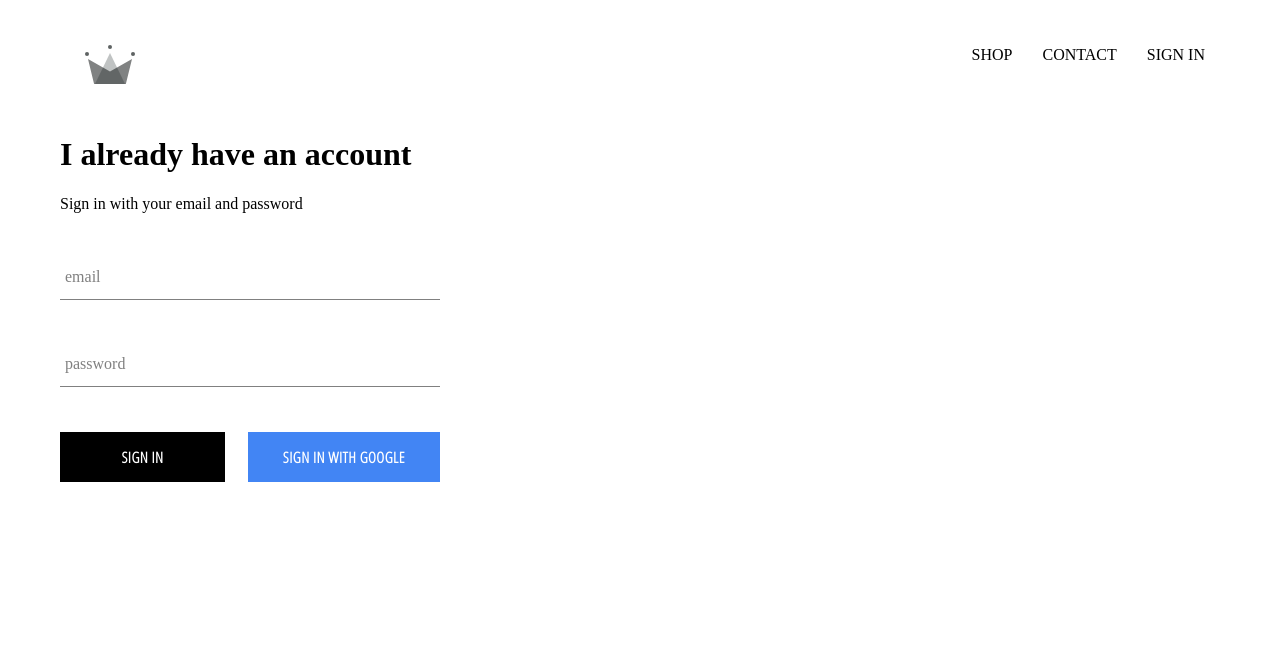
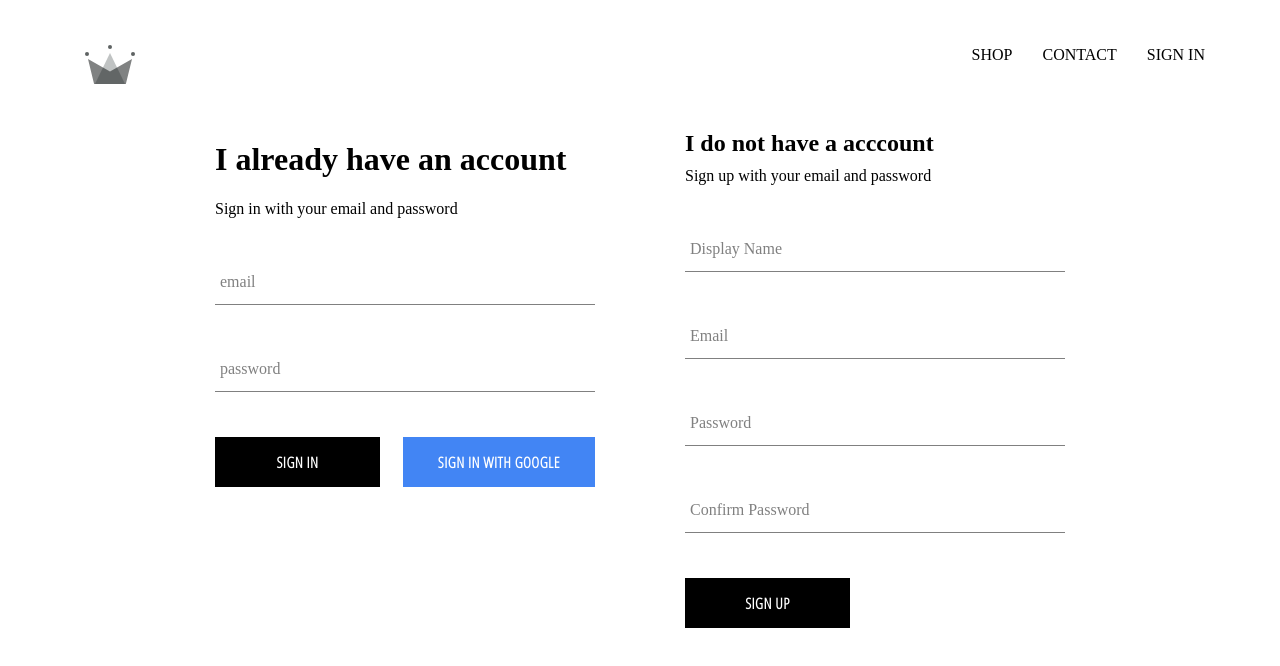
Before and after one commit to snm-jpa/crwn-clothing, a React (Create React App) app: page /signin in a window 1280 px wide. Shown: the top 666 px of the page. Built offline with nearby package versions, Linux system fonts and the light colour scheme; no server answers; a web font is replaced by a local one.

Commit message:
implemented firebase utils, included ability to store authenticated users into our firestore database

```diff
--- a/src/App.js
+++ b/src/App.js
@@ -7,7 +7,7 @@ import './App.css';
 import HomePage from './pages/homepage.component';
 import SignInAndSignUpPage from './pages/sign-in-and-sign-up/sign-in-and-sign-up.component.jsx';
 import Header from './components/header/header.component.jsx';
-import { auth } from './firebase/firebase.utils';
+import { auth, createUserProfileDocument } from './firebase/firebase.utils';
 
 
 class App extends React.Component {
@@ -25,9 +25,26 @@ class App extends React.Component {
   componentDidMount() {
     console.log('component did mount called');
     //Adds an observer for changes to the user's sign-in state.
-    this.unsubscribeFromAuth = auth.onAuthStateChanged(user => {
-      this.setState({ currentUser: user });
-      console.log(user);
+    this.unsubscribeFromAuth = auth.onAuthStateChanged(async userAuth => {
+      if (userAuth) {
+        const userRef = await createUserProfileDocument(userAuth);
+
+        //DocumentSnapshot-> get from documentReference object
+        //allows us to check if a document exists at this query using .exists prop
+        //can also get actual props on the obj by calling .data(), which returns json
+        userRef.onSnapshot(snapshot => {
+          this.setState({
+            currentUser: {
+              id: snapshot.id,
+              ...snapshot.data()
+            }
+          })
+        });
+        console.log(this.state.currentUser);
+      }
+      else {
+        this.setState({ currentUser: userAuth })    //if userAuth==null
+      }
     })
   }
 
--- /dev/null
+++ b/src/components/sign-up/sign-up.component.jsx
@@ -0,0 +1,99 @@
+import React from "react";
+
+import FormInput from "../form-input/form-input.component";
+import CustomButton from "../custom-button/custom-button.component";
+
+import { auth, createUserProfileDocument } from '../../firebase/firebase.utils';
+
+import './sign-up.styles.scss';
+
+class SignUp extends React.Component {
+    constructor() {
+        super();
+
+        this.state = {
+            displayName: '',
+            email: '',
+            password: '',
+            confirmPassword: ''
+        }
+    }
+
+    handleSubmit = async event => {
+        event.preventDefault();
+
+        const { displayName, email, password, confirmPassword } = this.state;
+
+        if (password !== confirmPassword) {
+            alert("password dont match");
+            return;
+        }
+
+        try {
+            const { user } = await auth.createUserWithEmailAndPassword(email, password);
+            await createUserProfileDocument(user, { displayName })
+
+            this.setState({
+                displayName: '',
+                email: '',
+                password: '',
+                confirmPassword: ''
+            })
+        } catch (error) {
+            console.log(error);
+        }
+    }
+
+
+    handleChange = event => {
+        const { name, value } = event.target;
+        this.setState({ [name]: value });
+    }
+
+    render() {
+        const { displayName, email, password, confirmPassword } = this.state;
+        return (
+            <div className="sign-up">
+                <h2 className="title">I do not have a acccount</h2>
+                <span>Sign up with your email and password</span>
+                <form className="sign-up-form" onSubmit={this.handleSubmit}>
+                    <FormInput
+                        type='text'
+                        name='displayName'
+                        value={displayName}
+                        onChange={this.handleChange}
+                        label='Display Name'
+                        required
+                    />
+                    <FormInput
+                        type='email'
+                        name='email'
+                        value={email}
+                        onChange={this.handleChange}
+                        label='Email'
+                        required
+                    />
+                    <FormInput
+                        type='password'
+                        name='password'
+                        value={password}
+                        onChange={this.handleChange}
+                        label='Password'
+                        required
+                    />
+                    <FormInput
+                        type='password'
+                        name='confirmPassword'
+                        value={confirmPassword}
+                        onChange={this.handleChange}
+                        label='Confirm Password'
+                        required
+                    />
+                    <CustomButton type='submit'>SIGN UP</CustomButton>
+                </form>
+            </div>
+        )
+    }
+}
+
+export default SignUp;
--- /dev/null
+++ b/src/components/sign-up/sign-up.styles.scss
@@ -0,0 +1,8 @@
+.sign-up {
+    display: flex;
+    flex-direction: column;
+    width: 380px;
+    .title {
+        margin: 10px 0;
+    }
+}
--- a/src/firebase/firebase.utils.js
+++ b/src/firebase/firebase.utils.js
@@ -11,10 +11,42 @@ const config = {
     appId: "1:301751513805:web:23f49950ee2d9fe5d3ef84"
 }
 
+
+/*
+    A query reference obj is an obj that represents the 'current' place in the DB we are querying
+    Eg. firestore.doc('/users/:userId'), firestore.collections('/users')
+    DocumentReference: CRUD - set(), get(), update(), delete()
+*/
+
+export const createUserProfileDocument = async (userAuth, additionalData) => {
+    if (!userAuth) return;
+
+    const userRef = firestore.doc(`users/${userAuth.uid}`);
+    const snapShot = await userRef.get();
+
+    if (!snapShot.exists) {
+        const { displayName, email } = userAuth;
+        const createdAt = new Date();
+
+        try {
+            await userRef.set({
+                displayName,
+                email,
+                createdAt,
+                ...additionalData
+            })
+        } catch (error) {
+            console.log('error creating user', error.message);
+        }
+    }
+
+    return userRef;
+}
+
 firebase.initializeApp(config);
 
 export const auth = firebase.auth();
-export const firestorm = firebase.firestore();
+export const firestore = firebase.firestore();
 
 const provider = new firebase.auth.GoogleAuthProvider();
 provider.setCustomParameters({ prompt: 'select_account' });
--- a/src/pages/sign-in-and-sign-up/sign-in-and-sign-up.component.jsx
+++ b/src/pages/sign-in-and-sign-up/sign-in-and-sign-up.component.jsx
@@ -1,10 +1,12 @@
 import React from "react";
 import SignIn from "../../components/sign-in/sign-in.component";
 import './sign-in-and-sign-up.styles.scss';
+import SignUp from "../../components/sign-up/sign-up.component";
 
 const SignInAndSignUpPage = () => (
     <div className="sign-in-and-sign-up">
         <SignIn/>
+        <SignUp/>
     </div>
 )
 
--- a/src/pages/sign-in-and-sign-up/sign-in-and-sign-up.styles.scss
+++ b/src/pages/sign-in-and-sign-up/sign-in-and-sign-up.styles.scss
@@ -0,0 +1,6 @@
+.sign-in-and-sign-up{
+    width: 850px;
+    display: flex;
+    justify-content: space-between;
+    margin: 30px auto;
+}
```
